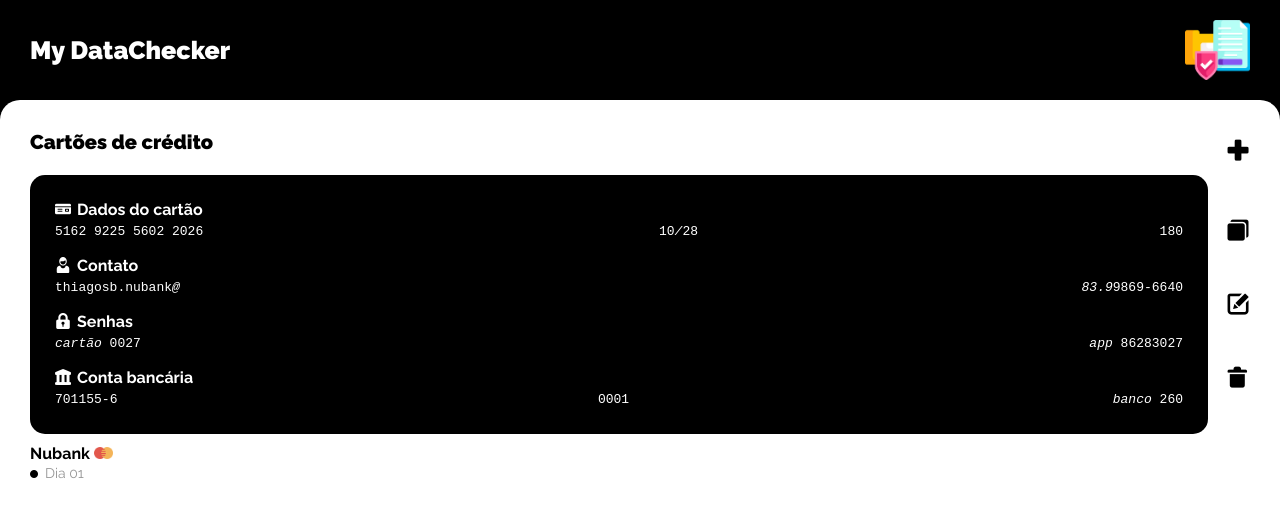
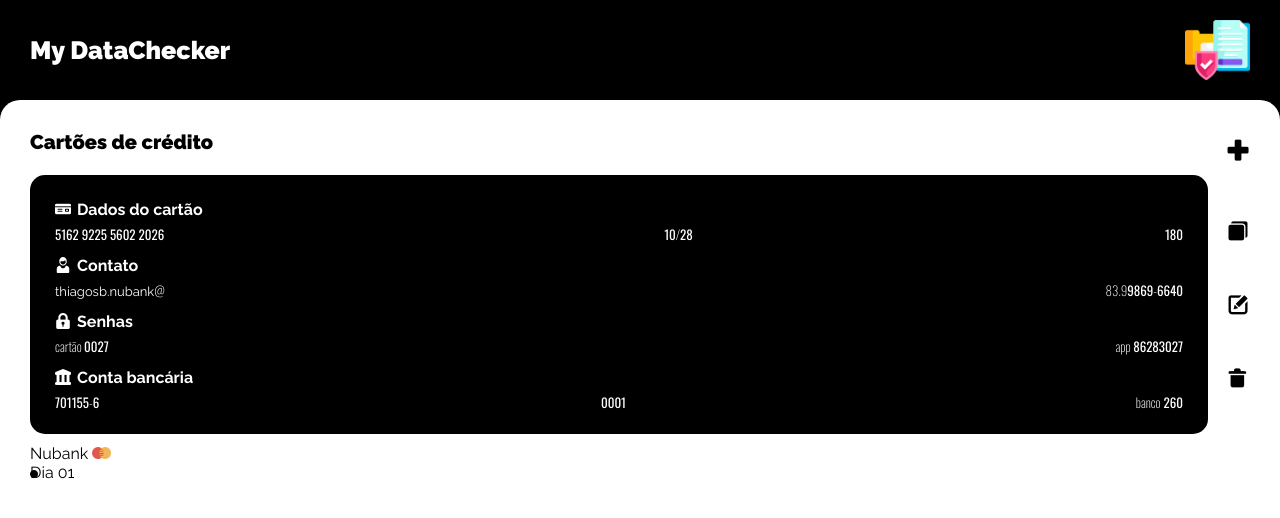
Before and after one commit to thiagosoubra/docs, a plain HTML site: page mdc/index.html in a window 1280 px wide. Drawn offline with nearby package versions, Linux system fonts and the light colour scheme; a web font is replaced by a local one.

Commit message:
Update style.css

```diff
--- a/mdc/css/style.css
+++ b/mdc/css/style.css
@@ -67,10 +67,12 @@ section .item {
     margin-right: 6px;
     font-size: 16px;
 }
+.data .number {
+    font-family: 'Oswald', sans-serif;
+}
 .session .data {
     position: relative;
     font-size: 13px;
-    font-family: monospace;
 }
 .data div {
     position: absolute;
@@ -81,7 +83,7 @@ section .item {
 .data .right {
     right: 0;
 }
-.data .card-number {
+.data .card.number {
     width: 155px;
 }
 .data .expiring-date {
@@ -108,9 +110,10 @@ section .item {
     text-align: right;
     width: 76px;
 }
-.data .light {
-    font-family: Light;
-    opacity: 0.6;
+.data i {
+    font-family: 'Oswald', sans-serif;
+    font-weight: 200;
+    font-style: normal;
 }
 .item .options {
     position: absolute;
@@ -121,7 +124,7 @@ section .item {
     right: 12px;
     bottom: 0;
     top: 0;
-    font-size: 21px;
+    font-size: 19px;
 }
 .options div {
     height: 60px;
@@ -143,13 +146,13 @@ section .item {
 .item .id {
     padding-top: 10px;
 }
-.id .card-name {
+.id .card.name {
     font-family: Bold;
 }
 .id img {
     width: 19px;
 }
-.id .card-day {
+.id .card.day {
     color: #979797;
     font-size: 14px;
     padding-left: 15px;
```
